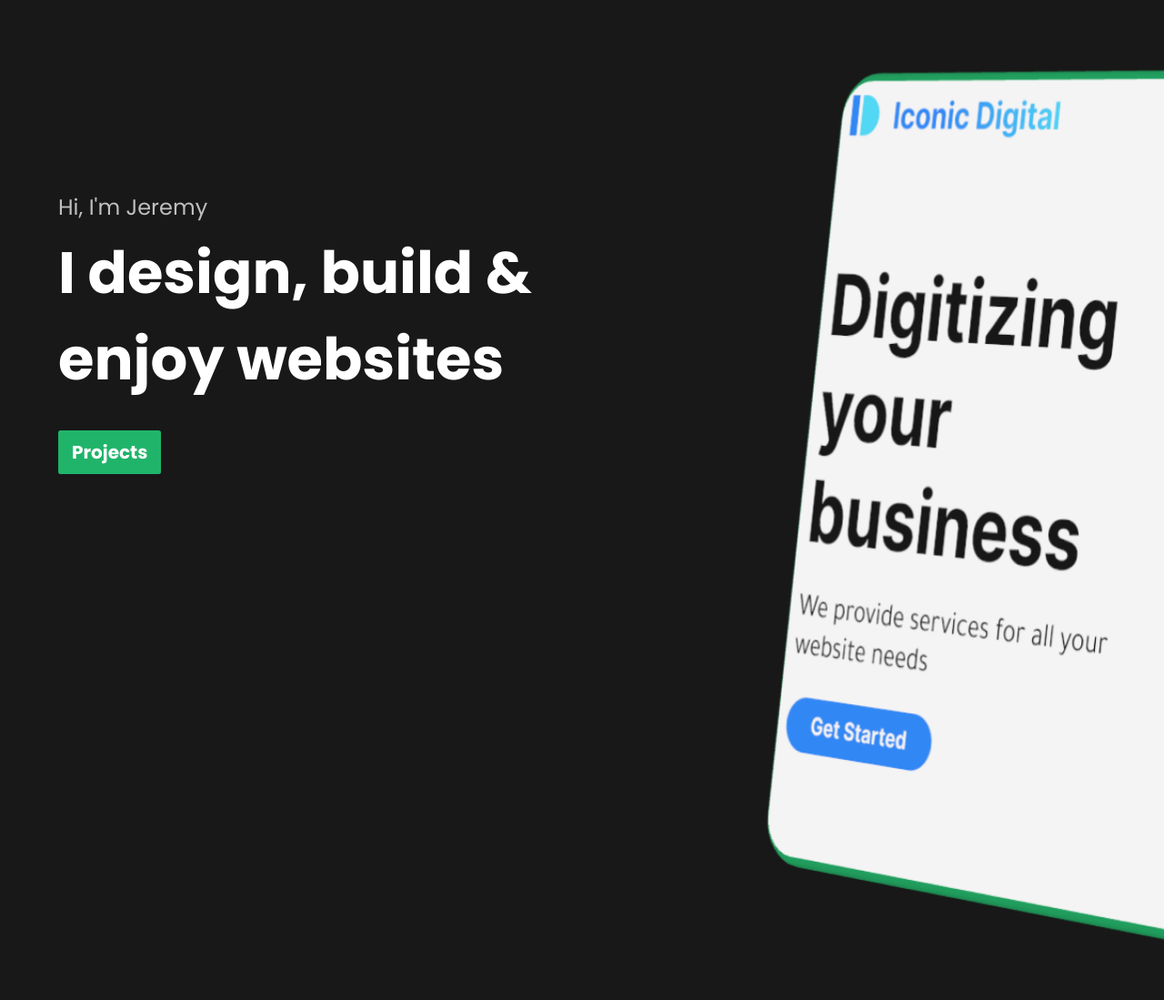
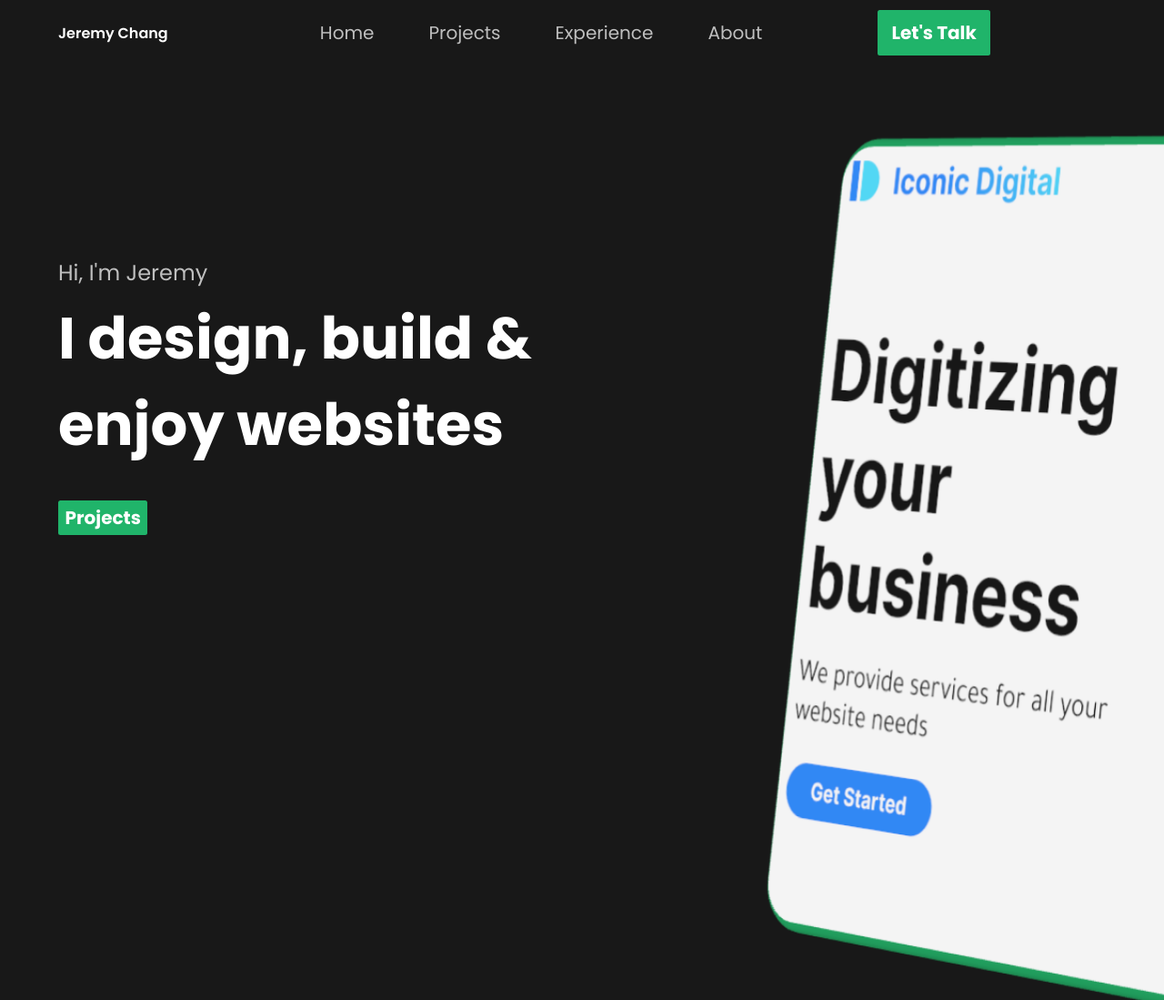
Before and after one commit to jermy-c/portfolio-v2023.1, a plain HTML site: page index.html in a window 1280 px wide. Shown: the top 1099 px of the page at 91% size. Drawn offline with Linux system fonts and the light colour scheme.

Commit message:
start nav

```diff
--- a/css/style.css
+++ b/css/style.css
@@ -44,6 +44,7 @@ html {
 }
 
 body {
+    margin: 0;
     background-color: var(--bg-color);
     font-family: 'Poppins', sans-serif;
     overflow-x: hidden;
@@ -51,6 +52,43 @@ body {
 
 .container {
     margin: 0 0.5rem;
+}
+
+header {
+    position: sticky;
+    width: 100%;
+    background-color: var(--bg-color);
+    z-index: 100;
+    padding: 0.1rem 0;
+}
+
+.header-container {
+    display: flex;
+    flex-direction: row;
+    margin: 0 0.5rem;
+    justify-content: space-between;
+    align-items: center;
+}
+
+.header-container .logo {
+    font-size: var(--mobile-small-font);
+    font-weight: var(--semibold-fw);
+    color: var(--strong-color);
+}
+
+header nav ul {
+    display: none
+}
+
+.cta {
+    background-color: var(--accent-color-dark);
+    border-radius: 0.25rem;
+    color: var(--strong-color);
+    font-weight: var(--bold-fw);
+    font-size: var(--mobile-small-m-font);
+    padding: 0.3rem 0.75rem;
+    width: fit-content;
+    text-decoration: none;
 }
 
 h1,h3,h4 {
@@ -92,7 +130,7 @@ section {
     color: var(--strong-color);
     font-weight: var(--bold-fw);
     font-size: var(--mobile-small-m-font);
-    padding: 1rem 1.5rem;
+    padding: 0.5rem 0.75rem;
     width: fit-content;
     text-decoration: none;
 }
@@ -367,6 +405,55 @@ button {
         max-width: 90vw;
     }
 
+    header {
+        position: sticky;
+        top: 0;
+        width: 100%;
+        background-color: var(--bg-color);
+        z-index: 100;
+        padding: 0.1rem 0;
+    }
+
+    .header-container {
+        display: flex;
+        flex-direction: row;
+        max-width: 90vw;
+        margin: auto;
+        align-items: center;
+        justify-content: space-between;
+    }
+
+    header .logo {
+        font-size: var(--desktop-s-font);
+        font-weight: var(--semibold-fw);
+        color: var(--strong-color);
+    }
+
+    header nav ul {
+        display: flex;
+        flex-direction: row;
+        font-size: var(--desktop-t-font);
+        font-weight: var(--regular-fw);
+        list-style: none;
+        gap: 3em;
+    }
+
+    header nav ul a {
+        color: var(--light-color);
+        text-decoration: none;
+    }
+
+    .cta {
+        background-color: var(--accent-color-dark);
+        border-radius: 0.25rem;
+        color: var(--strong-color);
+        font-weight: var(--bold-fw);
+        font-size: var(--mobile-small-m-font);
+        padding: 1rem 1.5rem;
+        width: fit-content;
+        text-decoration: none;
+    }
+
     section {
         margin: 40rem 0;
     }
@@ -514,7 +601,7 @@ button {
 
 @media only screen and (min-width: 1920px) {
 
-    .container {
+    .container, .header-container {
         max-width: 1680px;
         margin: auto;
     }
--- a/index.html
+++ b/index.html
@@ -9,7 +9,29 @@
 </head>
 <body>
 
+    <header>
+        <div class="header-container">
+            <div class="logo">Jeremy Chang</div>
+            <nav>
+                <ul>
+                    <li><a href="#">Home</a></li>
+                    <li><a href="#projects-section">Projects</a></li>
+                    <li><a href="#experience-section">Experience</a></li>
+                    <li><a href="#about-section">About</a></li>
+                </ul>
+            </nav>
+            <a class="cta" href="#contact-section">Let's Talk</a>
+            <div class="burger-container">
+                <div id="burger">
+                  <div class="bar topBar"></div>
+                  <div class="bar btmBar"></div>
+                </div>
+              </div>
+        </div>
+    </header>
+
     <div class="container">
+
         <section id="hero-section">
             <div class="col">
                 <p class="hero-greeting">Hi, I'm Jeremy</p>
@@ -80,8 +102,8 @@
             </div>
         </section>
 
-        <section class="contact-section">
-            <h3 class="section-title">Experience</h3>
+        <section id="contact-section">
+            <h3 class="section-title">Let's Talk</h3>
             <p class="description">Feel free to contact me any time, through any method below.</p>
             <div class="contact-container">
                 <form name="contact" method="POST" netlify-honeypot="bot-field" netlify>
```
